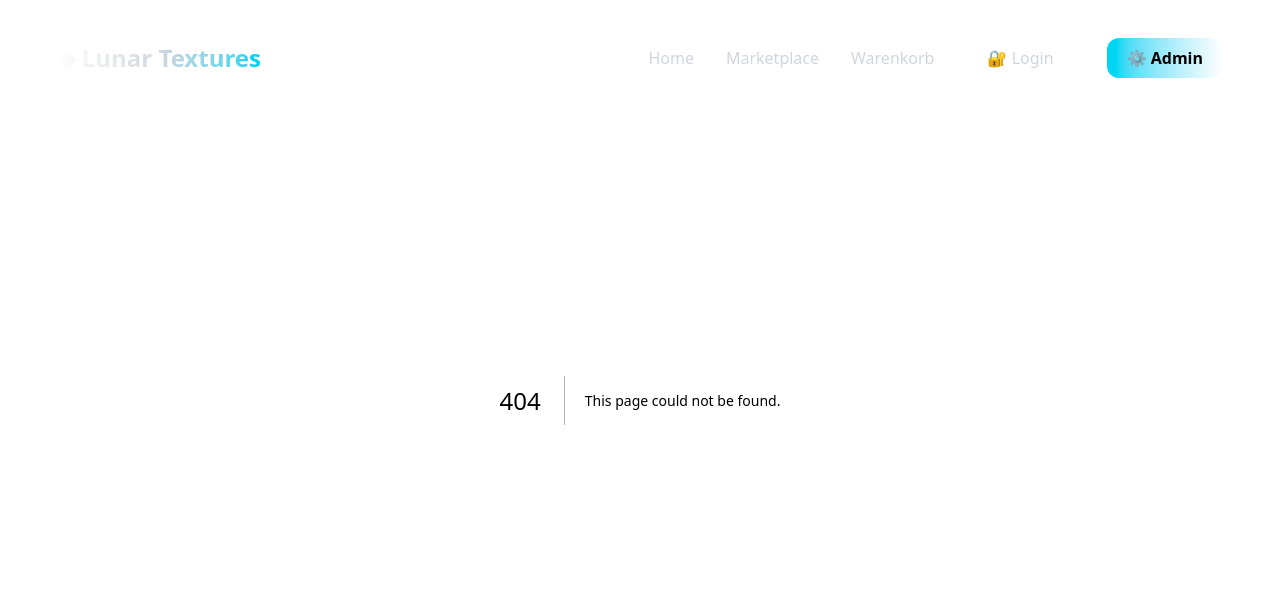
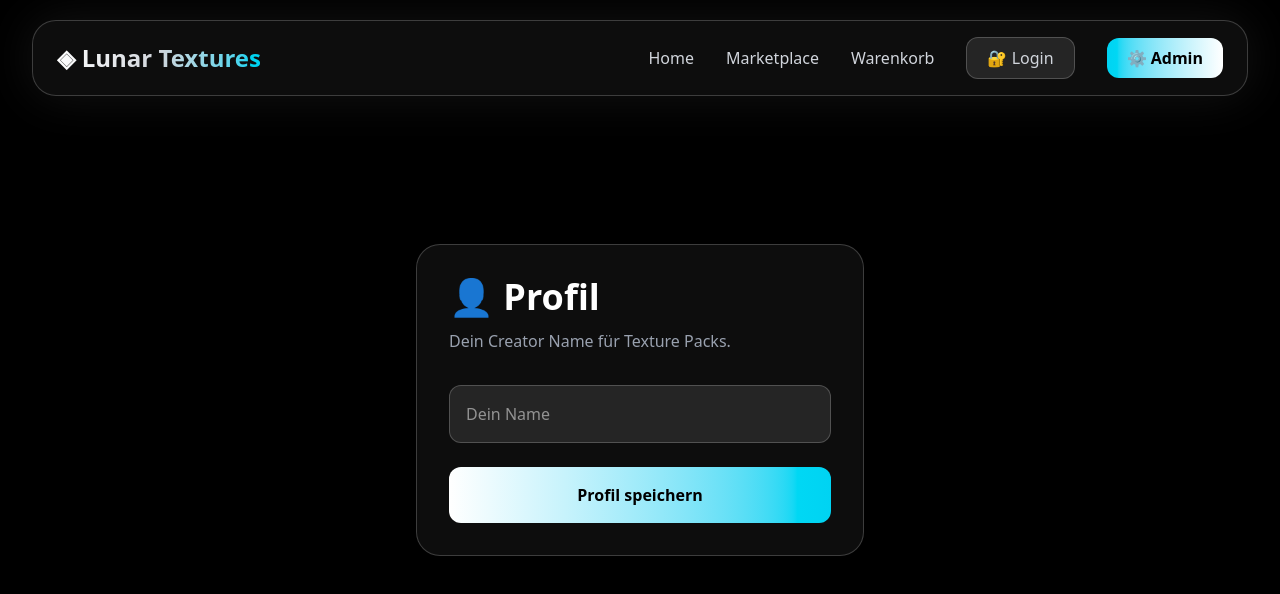
Before and after one commit to elijahbeisbier-ai/lunar-textures, a Next.js app: page /profile in a window 1280 px wide. Before the commit this address had no page. Shown: the top 594 px of the page. Built offline with nearby package versions, Linux system fonts and the light colour scheme.

Commit message:
automatic profile creator

```diff
--- a/app/admin/packs/create/page.tsx
+++ b/app/admin/packs/create/page.tsx
@@ -1,53 +1,108 @@
 "use client";
 
-import { useState } from "react";
+import { useState, useEffect } from "react";
+
 
 export default function CreatePack() {
 
+
   const [name, setName] = useState("");
-  const [creator, setCreator] = useState("");
   const [price, setPrice] = useState("");
   const [image, setImage] = useState("");
   const [download, setDownload] = useState("");
+  const [creator, setCreator] = useState("");
+
+
+
+  useEffect(() => {
+
+    const username =
+      localStorage.getItem("username");
+
+
+    if (username) {
+
+      setCreator(username);
+
+    } else {
+
+      setCreator("Unbekannt");
+
+    }
+
+  }, []);
+
+
 
 
 
   function createPack() {
 
+
     const pack = {
+
       id: Date.now(),
+
       name,
+
       creator,
+
       price,
+
       image,
+
       download,
+
     };
 
 
+
+
     const old =
+
       JSON.parse(
+
         localStorage.getItem("packs") || "[]"
+
       );
 
 
+
+
     localStorage.setItem(
+
       "packs",
+
       JSON.stringify([
+
         ...old,
+
         pack
+
       ])
+
     );
+
+
 
 
     alert("✅ Texture Pack erstellt!");
 
+
+
     setName("");
-    setCreator("");
+
     setPrice("");
+
     setImage("");
+
     setDownload("");
 
+
+
   }
+
+
 
 
 
@@ -61,10 +116,12 @@ export default function CreatePack() {
       px-6
     ">
 
+
       <div className="
         max-w-3xl
         mx-auto
       ">
+
 
         <h1 className="
           text-5xl
@@ -75,78 +132,123 @@ export default function CreatePack() {
         </h1>
 
 
+
+
         <div className="
           space-y-5
         ">
 
 
+
           <input
+
             placeholder="Name"
+
             value={name}
+
             onChange={(e)=>setName(e.target.value)}
+
             className="
               w-full
               p-4
               rounded-xl
               bg-white/10
             "
+
           />
 
 
+
+
+
+          <div className="
+            w-full
+            p-4
+            rounded-xl
+            bg-white/5
+            border
+            border-white/10
+            text-gray-400
+          ">
+
+            Creator:
+            <span className="text-white ml-2">
+              {creator}
+            </span>
+
+          </div>
+
+
+
+
+
           <input
-            placeholder="Creator"
-            value={creator}
-            onChange={(e)=>setCreator(e.target.value)}
+
+            placeholder="Preis (€)"
+
+            value={price}
+
+            onChange={(e)=>setPrice(e.target.value)}
+
             className="
               w-full
               p-4
               rounded-xl
               bg-white/10
             "
+
           />
 
 
+
+
+
           <input
-            placeholder="Preis (€)"
-            value={price}
-            onChange={(e)=>setPrice(e.target.value)}
+
+            placeholder="Bild URL"
+
+            value={image}
+
+            onChange={(e)=>setImage(e.target.value)}
+
             className="
               w-full
               p-4
               rounded-xl
               bg-white/10
             "
+
           />
 
 
+
+
+
           <input
-            placeholder="Bild URL"
-            value={image}
-            onChange={(e)=>setImage(e.target.value)}
+
+            placeholder="Download URL"
+
+            value={download}
+
+            onChange={(e)=>setDownload(e.target.value)}
+
             className="
               w-full
               p-4
               rounded-xl
               bg-white/10
             "
+
           />
 
 
-          <input
-            placeholder="Download URL"
-            value={download}
-            onChange={(e)=>setDownload(e.target.value)}
-            className="
-              w-full
-              p-4
-              rounded-xl
-              bg-white/10
-            "
-          />
+
 
 
           <button
+
             onClick={createPack}
+
             className="
               w-full
               p-4
@@ -158,15 +260,23 @@ export default function CreatePack() {
               font-black
               text-xl
             "
+
           >
+
             Erstellen
+
           </button>
+
+
 
 
         </div>
 
 
+
       </div>
+
+
 
     </main>
 
--- /dev/null
+++ b/app/profile/page.tsx
@@ -0,0 +1,128 @@
+"use client";
+
+import { useState } from "react";
+import { useRouter } from "next/navigation";
+
+
+export default function ProfilePage() {
+
+  const router = useRouter();
+
+
+  const [username, setUsername] = useState(
+    localStorage.getItem("username") || ""
+  );
+
+
+
+  function saveProfile() {
+
+    localStorage.setItem(
+      "username",
+      username
+    );
+
+
+    alert("✅ Profil gespeichert!");
+
+    router.push("/");
+
+  }
+
+
+
+  return (
+
+    <main className="
+      min-h-screen
+      bg-black
+      text-white
+      flex
+      items-center
+      justify-center
+      px-6
+    ">
+
+
+      <div className="
+        max-w-md
+        w-full
+        bg-white/5
+        border
+        border-white/20
+        rounded-3xl
+        p-8
+        backdrop-blur-xl
+      ">
+
+
+        <h1 className="
+          text-4xl
+          font-black
+        ">
+          👤 Profil
+        </h1>
+
+
+
+        <p className="
+          mt-3
+          text-gray-400
+        ">
+          Dein Creator Name für Texture Packs.
+        </p>
+
+
+
+        <input
+
+          value={username}
+
+          onChange={(e)=>setUsername(e.target.value)}
+
+          placeholder="Dein Name"
+
+          className="
+            mt-8
+            w-full
+            p-4
+            rounded-xl
+            bg-white/10
+            border
+            border-white/20
+          "
+
+        />
+
+
+
+        <button
+
+          onClick={saveProfile}
+
+          className="
+            mt-6
+            w-full
+            py-4
+            rounded-xl
+            bg-gradient-to-r
+            from-white
+            to-cyan-400
+            text-black
+            font-black
+          "
+
+        >
+          Profil speichern
+        </button>
+
+
+
+      </div>
+
+
+    </main>
+
+  );
+
+}
```
